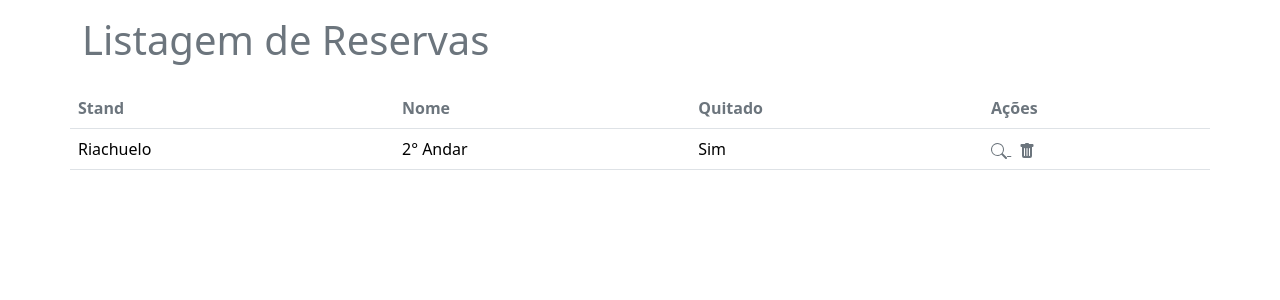
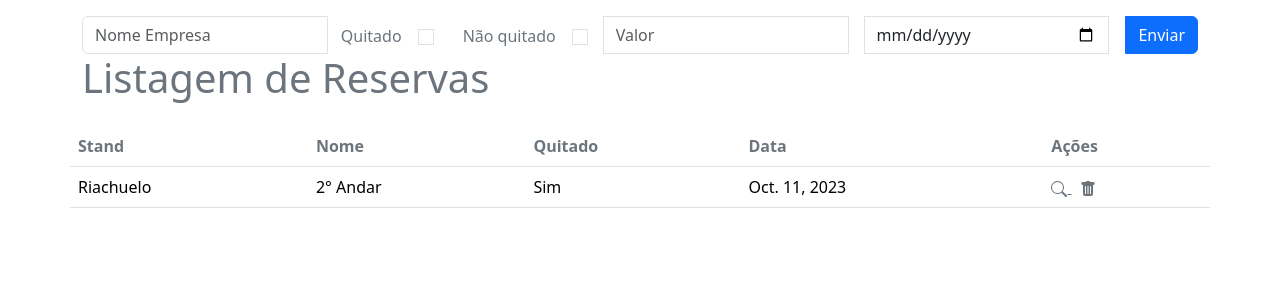
Before and after one commit to vinicius452/StandFinecap, a Django app: page / in a window 1280 px wide. Shown: the part 56-356 px from the top of the page. Run offline with Django 4.2, Linux system fonts and the light colour scheme; data comes from the database, SQL or seed files in the repository; both versions use the stored data as it was after the commit.

Commit message:
Enviar atividade 3

```diff
--- a/reservas/models.py
+++ b/reservas/models.py
@@ -1,4 +1,5 @@
 from django.db import models
+from django.utils import timezone
 
 
 class Stand(models.Model):
@@ -15,6 +16,7 @@ class Reserva(models.Model):
     nome_empresa = models.CharField(max_length=100)
     categoria_empresa = models.CharField(max_length=50)
     quitado = models.BooleanField(default=False)
+    data = models.DateField(default=timezone.now, editable=False)
 
     def __str__(self):
         return self.stand
--- a/reservas/views.py
+++ b/reservas/views.py
@@ -5,6 +5,28 @@ from .models import Reserva
 
 def index(request):
     reservas = Reserva.objects.all()
+
+    nome = request.GET.get('nome')
+    valor = request.GET.get('valor')
+    quitado = request.GET.get('quitado')
+    nao_quitado = request.GET.get('nao_quitado')
+    data = request.GET.get('data')
+
+    if nome:
+        reservas = reservas.filter(nome_empresa__icontains=nome)
+
+    if valor:
+        reservas = reservas.filter(stand__valor=valor)
+
+    if quitado is not None:
+        reservas = reservas.filter(quitado=str(quitado))
+
+    if nao_quitado is not None:
+        reservas = reservas.filter(quitado=str(nao_quitado))
+
+    if data:
+        reservas = reservas.filter(data__gte=data)
+
     return render(request, 'stands/index.html', {'reservas': reservas})
 
 
--- a/templates/stands/index.html
+++ b/templates/stands/index.html
@@ -2,6 +2,21 @@
 {% load static %}
 {% block content %}
 <div class="container pt-3">
+
+  <form action="{% url 'index' %}" method="get">
+    <div class="input-group">
+      <input placeholder="Nome Empresa" type="text" name="nome" class="form-control" value="">
+      <label for="search-payed-true" class="text-secondary" style="margin-top: 8px; margin-left: 13px;">Quitado</label>
+      <input id="search-payed-true" placeholder="Quitado" type="radio" name="quitado" class="form-check-input mx-3" value="True" style="margin-top: 13px;">
+      <label for="search-payed-true" class="text-secondary" style="margin-top: 8px; margin-left: 13px;">Não quitado</label>
+      <input id="search-payed-false" placeholder="Quitado" type="radio" name="nao_quitado" class="form-check-input mx-3" value="False" style="margin-top: 13px;">
+      <input placeholder="Valor" type="text" name="valor" class="form-control me-3" value="">
+      <input placeholder="Data" type="date" name="data" class="form-control" value="">
+      <button type="submit" class="btn btn-primary ms-3">Enviar</button>
+    </div>
+
+  </form>
+
     <h1 class="text-secondary" >Listagem de Reservas</h1>
     <div class="row mt-4">
         <table class="table align-middle mb-0 bg-white bt-4">
@@ -10,6 +25,7 @@
                 <th class="text-secondary">Stand</th>
                 <th class="text-secondary">Nome</th>
                 <th class="text-secondary">Quitado</th>
+                <th class="text-secondary">Data</th>
                 <th class="text-secondary">Ações</th>
               </tr>
             </thead>
@@ -19,6 +35,9 @@
                 <td>{{ reserva.nome_empresa }}</td>
                 <td>{{ reserva.stand }}</td>
                 <td>{% if reserva.quitado == True %} Sim {% else %} Não {% endif %}</td>
+                <td>
+                  {{ reserva.data }}
+                </td>
                 <td>
                   <a href="{% url 'detalhe' reserva.id %}" class="text-secondary me-2">
                     <svg xmlns="http://www.w3.org/2000/svg" width="16" height="16" fill="currentColor" class="bi bi-search" viewBox="0 0 16 16">
```
Also changed, not shown: db.sqlite3, reservas/admin.py (line endings or trailing spaces), reservas/migrations/0002_reserva_data_reserva.py (added), reservas/migrations/0003_alter_reserva_data_reserva.py (added), reservas/migrations/0004_rename_data_reserva_reserva_data.py (added), 1 other file.
